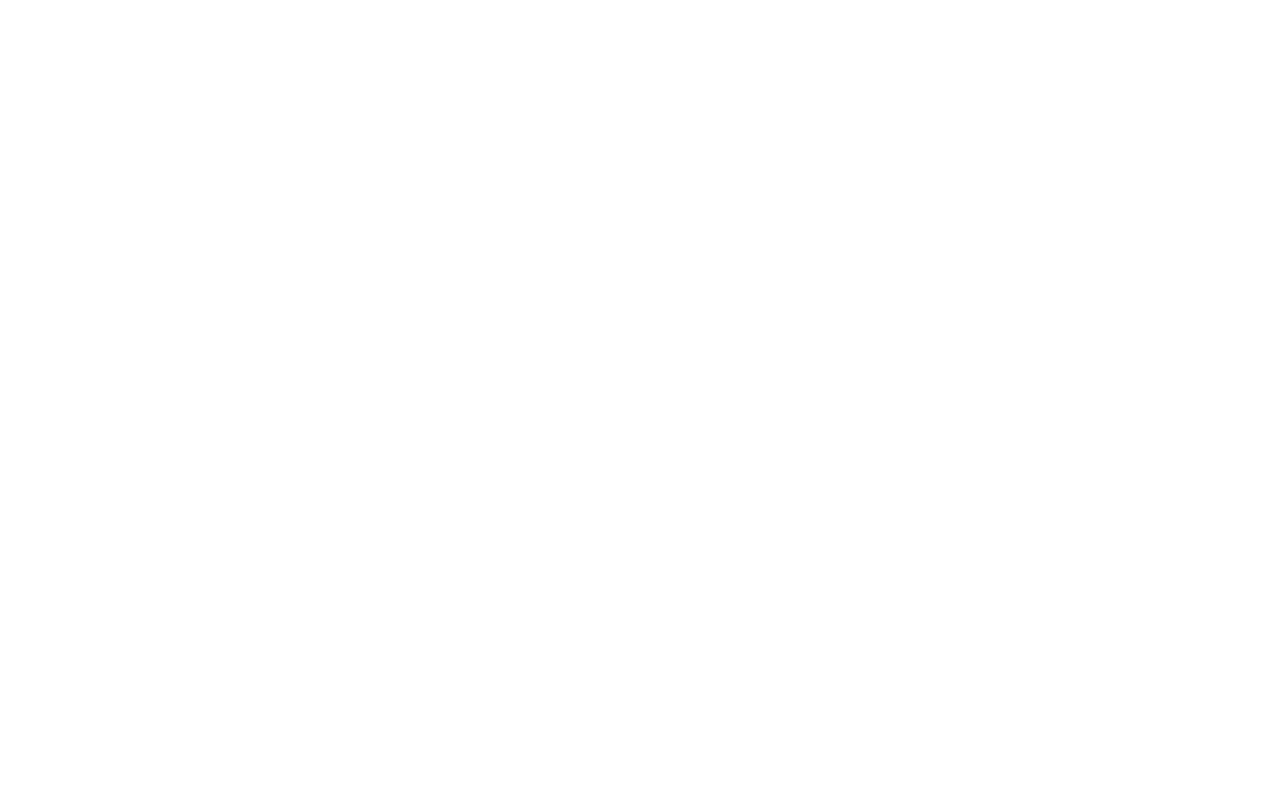
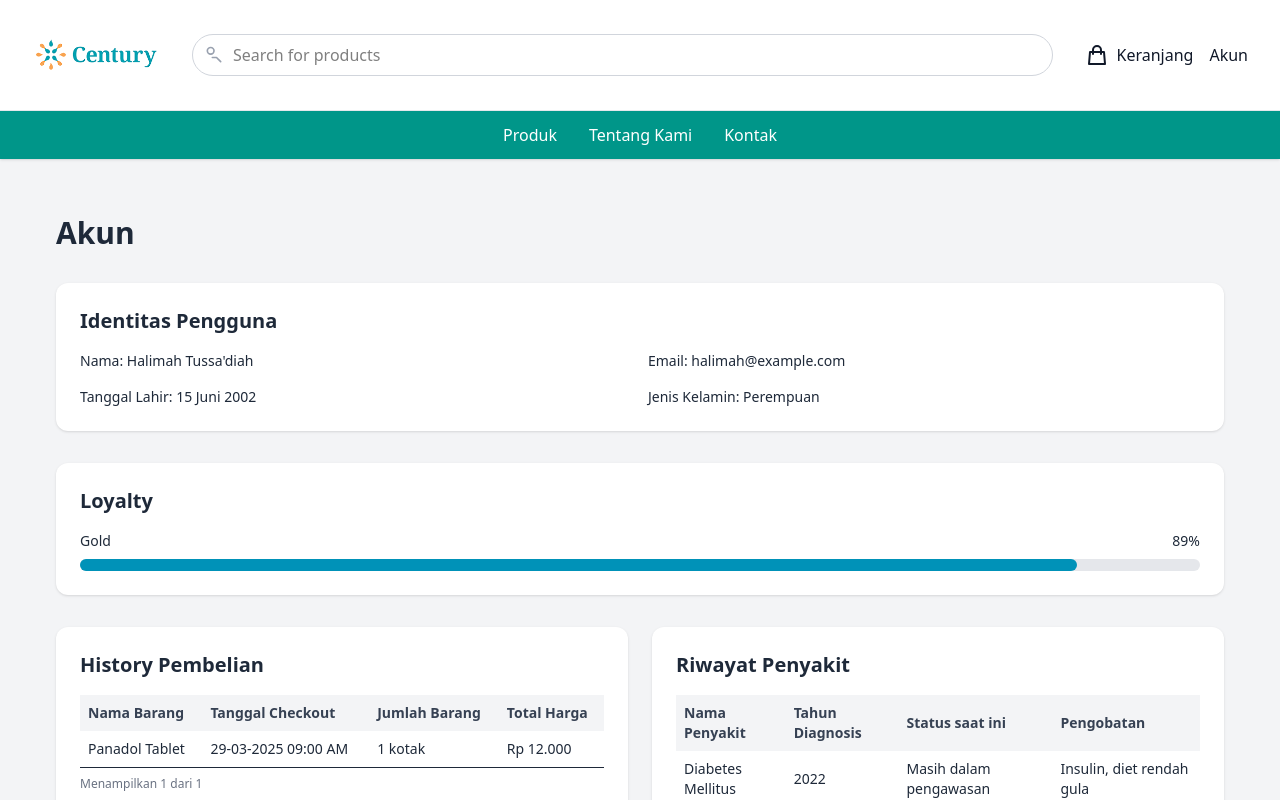
Before and after one commit to Keishavioreen/crm-Kelompok8-23SIA, a React (Vite) app: page /Akun in a window 1280 px wide. Before the commit this address had no page. Shown: the top 800 px of the page. Built offline with nearby package versions, Linux system fonts and the light colour scheme.

Commit message:
Menambagkan page akun user

```diff
--- a/src/App.jsx
+++ b/src/App.jsx
@@ -26,6 +26,7 @@ import Analytics from './pages/Analytics'
 import KelolaAnalytics from './pages/KelolaAnalytics'
 import UserLayout from './components/UserLayout'
 import DashboardUser from './pages/DashboardUser'
+import AkunUser from './pages/AkunUser';
 
 
 export default function App() {
@@ -91,6 +92,7 @@ export default function App() {
 
          <Route element={<UserLayout />}>
           <Route path="/UserDashboard" element={<DashboardUser />} />
+          <Route path="/Akun" element={<AkunUser />} />
          </Route>
       </Routes>
       </AnalyticsProvider>
--- /dev/null
+++ b/src/pages/AkunUser.jsx
@@ -0,0 +1,129 @@
+import React from "react";
+
+const AkunUser = () => {
+  const user = {
+    name: "Halimah Tussa'diah",
+    email: "halimah@example.com",
+    birthDate: "15 Juni 2002",
+    gender: "Perempuan",
+    loyaltyLevel: "Gold",
+    loyaltyProgress: 89,
+    purchases: [
+      {
+        name: "Panadol Tablet",
+        date: "29-03-2025 09:00 AM",
+        quantity: "1 kotak",
+        total: "Rp 12.000",
+      },
+    ],
+    medicalHistory: [
+      {
+        disease: "Diabetes Mellitus",
+        year: 2022,
+        status: "Masih dalam pengawasan",
+        treatment: "Insulin, diet rendah gula",
+      },
+    ],
+  };
+
+  return (
+    <div className="p-8 max-w-7xl mx-auto text-gray-800 space-y-8">
+      <h1 className="text-3xl font-bold">Akun</h1>
+
+      {/* Identitas Akun */}
+      <div className="bg-white rounded-xl shadow p-6 space-y-2">
+        <h2 className="text-xl font-semibold mb-4">Identitas Pengguna</h2>
+        <div className="grid grid-cols-1 md:grid-cols-2 gap-4 text-sm">
+          <div>
+            <span className="font-medium">Nama:</span> {user.name}
+          </div>
+          <div>
+            <span className="font-medium">Email:</span> {user.email}
+          </div>
+          <div>
+            <span className="font-medium">Tanggal Lahir:</span> {user.birthDate}
+          </div>
+          <div>
+            <span className="font-medium">Jenis Kelamin:</span> {user.gender}
+          </div>
+        </div>
+      </div>
+
+      {/* Loyalty */}
+      <div className="bg-white rounded-xl shadow p-6">
+        <h2 className="text-xl font-semibold mb-4">Loyalty</h2>
+        <div className="flex items-center justify-between">
+          <span className="text-sm font-medium">{user.loyaltyLevel}</span>
+          <span className="text-sm font-medium">{user.loyaltyProgress}%</span>
+        </div>
+        <div className="w-full h-3 bg-gray-200 rounded-full mt-2">
+          <div
+            className="h-full bg-cyan-600 rounded-full"
+            style={{ width: `${user.loyaltyProgress}%` }}
+          ></div>
+        </div>
+      </div>
+
+      {/* History Pembelian & Riwayat Penyakit */}
+      <div className="grid grid-cols-1 md:grid-cols-2 gap-6">
+        {/* History Pembelian */}
+        <div className="bg-white rounded-xl shadow p-6">
+          <h2 className="text-xl font-semibold mb-4">History Pembelian</h2>
+          <table className="min-w-full text-sm text-left">
+            <thead className="bg-gray-100 text-gray-700">
+              <tr>
+                <th className="p-2">Nama Barang</th>
+                <th className="p-2">Tanggal Checkout</th>
+                <th className="p-2">Jumlah Barang</th>
+                <th className="p-2">Total Harga</th>
+              </tr>
+            </thead>
+            <tbody>
+              {user.purchases.map((item, i) => (
+                <tr key={i} className="border-b hover:bg-gray-50">
+                  <td className="p-2">{item.name}</td>
+                  <td className="p-2">{item.date}</td>
+                  <td className="p-2">{item.quantity}</td>
+                  <td className="p-2">{item.total}</td>
+                </tr>
+              ))}
+            </tbody>
+          </table>
+          <div className="mt-2 text-xs text-gray-500">
+            Menampilkan {user.purchases.length} dari {user.purchases.length}
+          </div>
+        </div>
+
+        {/* Riwayat Penyakit */}
+        <div className="bg-white rounded-xl shadow p-6">
+          <h2 className="text-xl font-semibold mb-4">Riwayat Penyakit</h2>
+          <table className="min-w-full text-sm text-left">
+            <thead className="bg-gray-100 text-gray-700">
+              <tr>
+                <th className="p-2">Nama Penyakit</th>
+                <th className="p-2">Tahun Diagnosis</th>
+                <th className="p-2">Status saat ini</th>
+                <th className="p-2">Pengobatan</th>
+              </tr>
+            </thead>
+            <tbody>
+              {user.medicalHistory.map((item, i) => (
+                <tr key={i} className="border-b hover:bg-gray-50">
+                  <td className="p-2">{item.disease}</td>
+                  <td className="p-2">{item.year}</td>
+                  <td className="p-2">{item.status}</td>
+                  <td className="p-2">{item.treatment}</td>
+                </tr>
+              ))}
+            </tbody>
+          </table>
+          <div className="mt-2 text-xs text-gray-500">
+            Menampilkan {user.medicalHistory.length} dari {user.medicalHistory.length}
+          </div>
+        </div>
+      </div>
+    </div>
+  );
+};
+
+export default AkunUser;
```
